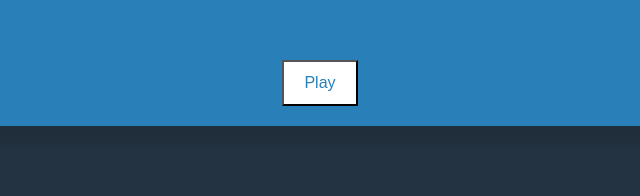
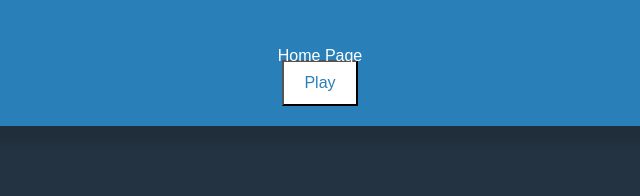
Before and after one commit to Rahaf-A/website2, a plain HTML site: page hangman.html in a window 1280 px wide. Shown: the top 196 px of the page, 320-960 px from the left. Drawn offline with Linux system fonts and the light colour scheme.

Commit message:
Sun, May 19, 2024, 6:32 PM -07:00

```diff
--- a/hangman.html
+++ b/hangman.html
@@ -49,4 +49,6 @@
     </div>
 </body>
 <script src="js/hangman.js"></script>
+<a href="index.html" class="center-button">Home Page</a>
+
 </html>
```
